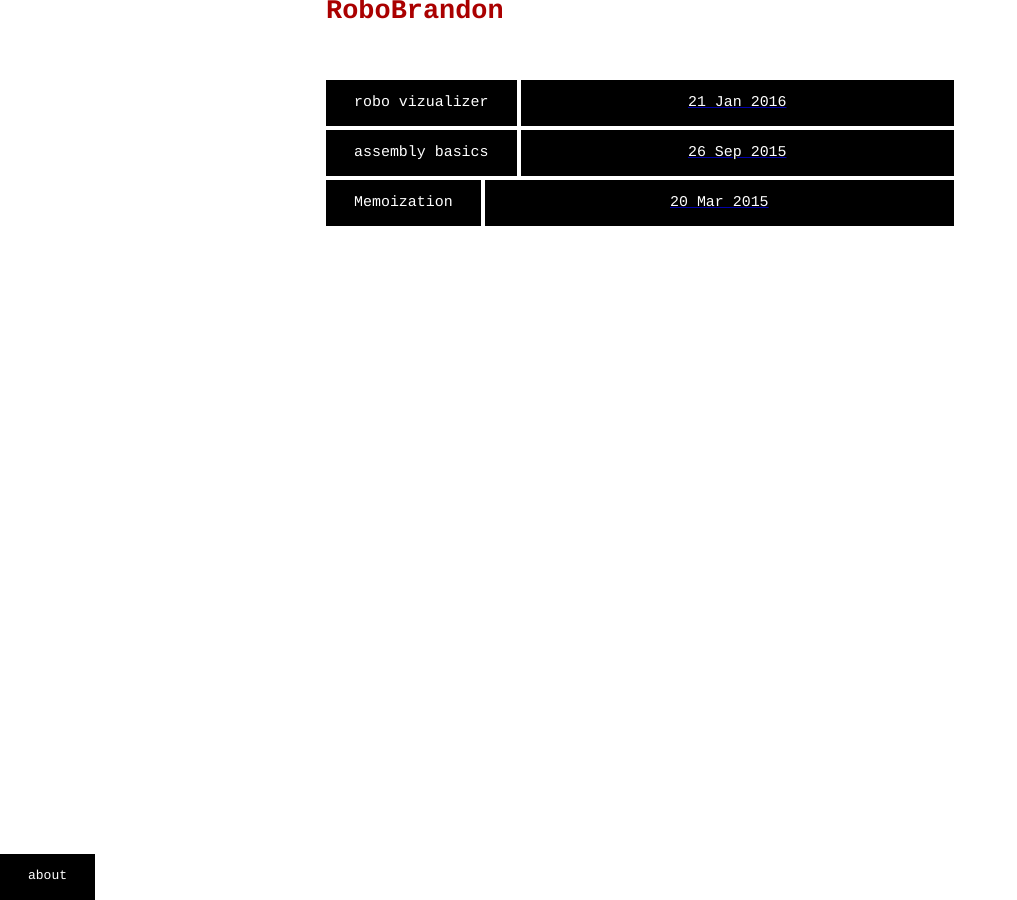
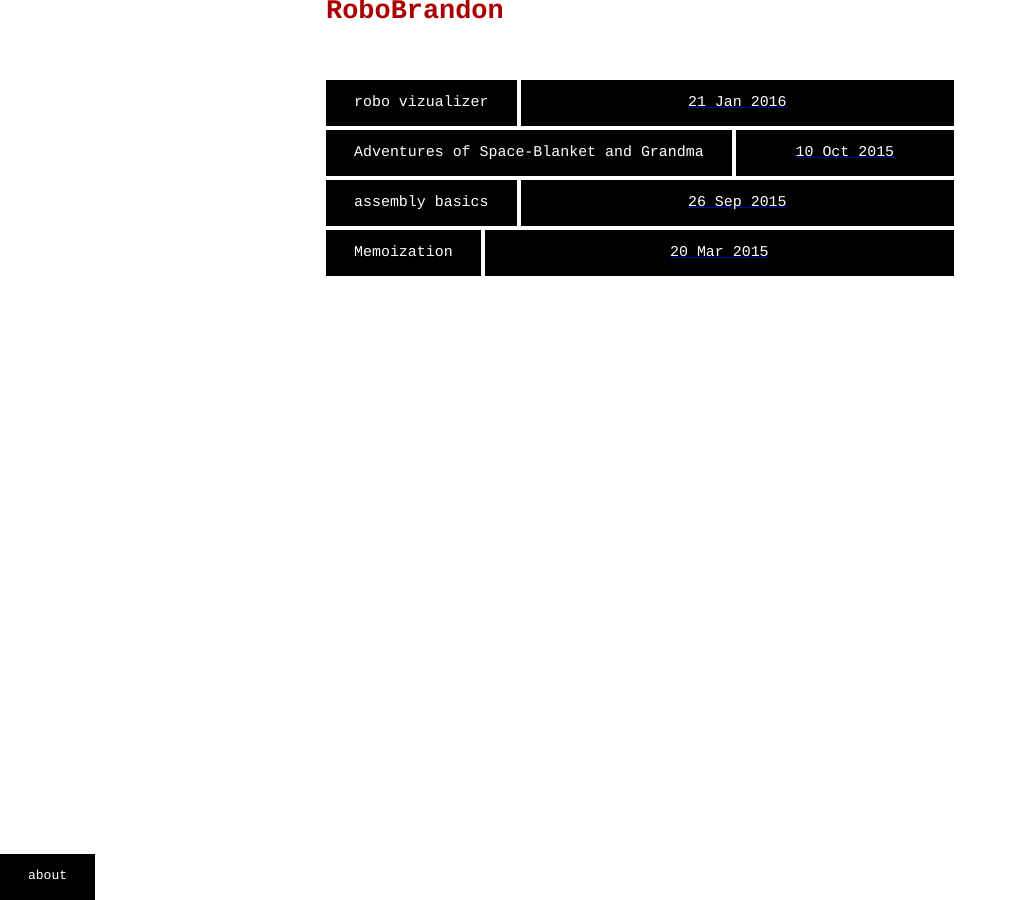
Before and after one commit to Ditofry/Ditofry.github.io, a Jekyll site: the page built from index.html, in a window 1280 px wide. Shown: the whole page, without its empty margins (0-1017 px from the left). Built offline with Jekyll 4.4.1, drawn with Linux system fonts in a browser that asks for light colours; Markdown is read by kramdown in place of the engine named in the settings.

Commit message:
space blanket and grandma

```diff
--- a/index.html
+++ b/index.html
@@ -11,6 +11,13 @@ title: Robo Brandon
         <div class="index-date">21 Jan 2016</div>
       </a>
     </li>
+    <li class="index-item">
+      <a href="http://robobrandon.com/space-blanket-and-grandma/">
+        <div class="index-title">Adventures of Space-Blanket and Grandma</div>
+        <div class="index-date">10 Oct 2015</div>
+      </a>
+    </li>
+
     {% for post in site.posts %}
       <li class="index-item">
         <a href="{{ post.url }}">
```
